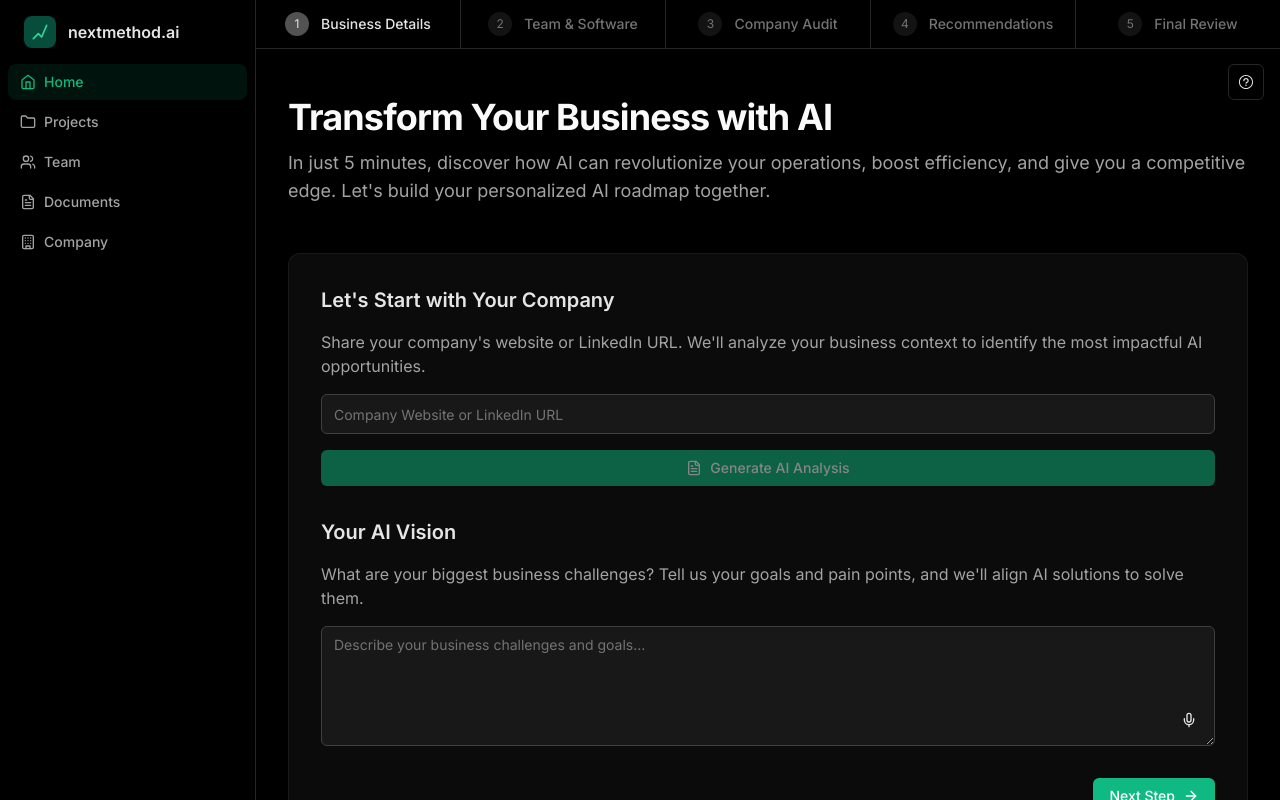
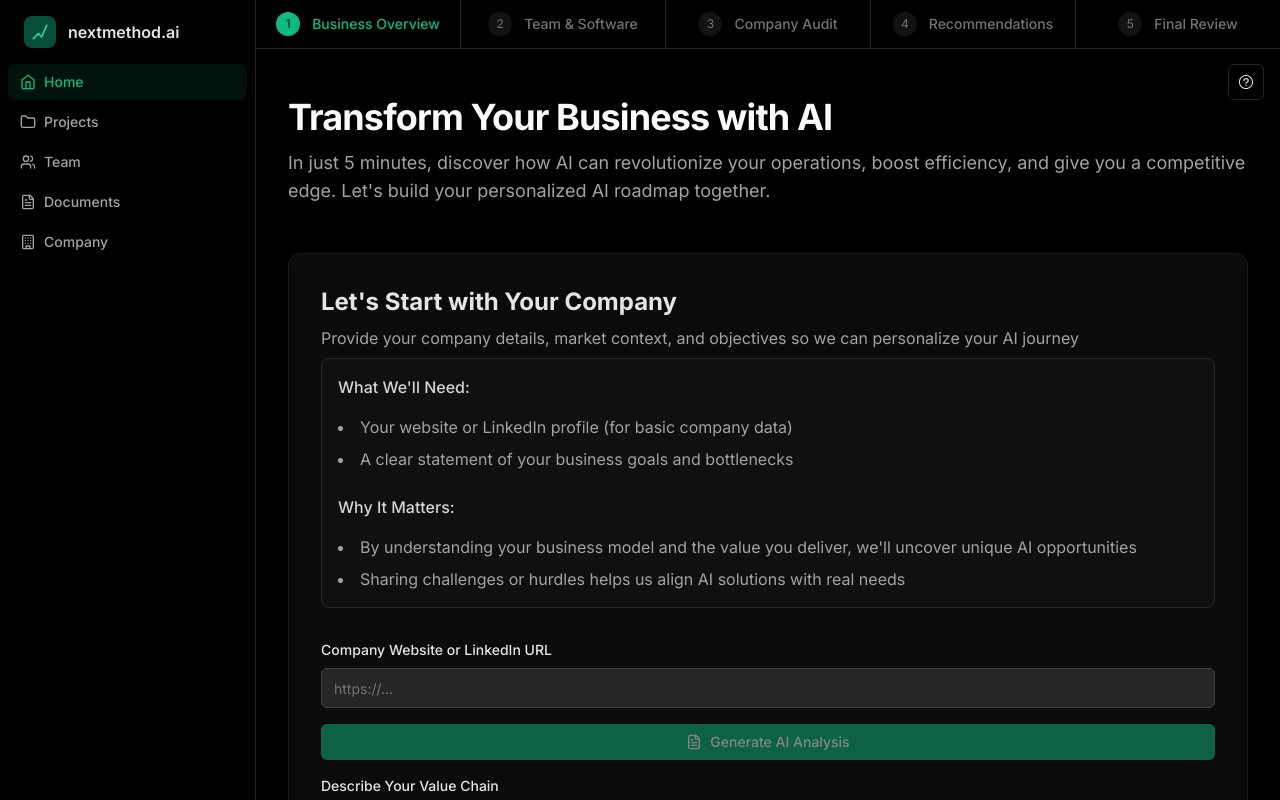
Before and after one commit to mattrob333/AI_Audit, a Next.js app: page / in a window 1280 px wide. Shown: the top 800 px of the page. Built offline with nearby package versions, Linux system fonts and the light colour scheme.

Commit message:
style updates to page 1

```diff
--- a/components/progress-steps.tsx
+++ b/components/progress-steps.tsx
@@ -3,7 +3,7 @@
 import { cn } from '@/lib/utils'
 
 const steps = [
-  { number: 1, label: 'Business Details' },
+  { number: 1, label: 'Business Overview' },
   { number: 2, label: 'Team & Software' },
   { number: 3, label: 'Company Audit' },
   { number: 4, label: 'Recommendations' },
@@ -46,7 +46,7 @@ export function ProgressSteps({
                 variant === 'horizontal' && 'flex-1',
                 variant === 'vertical' && 'px-4 py-2',
                 variant === 'vertical' && isCompleted && 'bg-emerald-500/10',
-                variant === 'vertical' && isCurrent && 'bg-neutral-800/50',
+                variant === 'vertical' && isCurrent && 'bg-emerald-500/20',
                 variant === 'vertical' && !isCompleted && !isCurrent && 'hover:bg-neutral-800/20'
               )}
             >
@@ -61,7 +61,7 @@ export function ProgressSteps({
                   className={cn(
                     'flex h-6 w-6 shrink-0 items-center justify-center rounded-full text-xs',
                     isCompleted && 'bg-emerald-500 text-neutral-900',
-                    isCurrent && 'bg-neutral-600 text-neutral-200',
+                    isCurrent && 'bg-emerald-500 text-neutral-900',
                     !isCompleted && !isCurrent && 'bg-neutral-800/50 text-neutral-500'
                   )}
                 >
@@ -71,7 +71,7 @@ export function ProgressSteps({
                   className={cn(
                     'ml-3 whitespace-nowrap font-medium',
                     isCompleted && 'text-emerald-500',
-                    isCurrent && 'text-neutral-200',
+                    isCurrent && 'text-emerald-500',
                     !isCompleted && !isCurrent && 'text-neutral-500'
                   )}
                 >
--- a/components/project-form.tsx
+++ b/components/project-form.tsx
@@ -138,32 +138,38 @@ export function ProjectForm({
 
   return (
     <div className="space-y-8">
-      <section className="space-y-4">
-        <h2 className="text-xl font-semibold text-neutral-200">Let's Start with Your Company</h2>
+      <div className="space-y-2">
+        <h2 className="text-2xl font-bold text-neutral-200">Let's Start with Your Company</h2>
         <p className="text-neutral-400">
-          Share your company's website or LinkedIn URL. We'll analyze your business context to identify the most impactful AI opportunities.
+          Provide your company details, market context, and objectives so we can personalize your AI journey
         </p>
+        <div className="mt-4 space-y-4 p-4 bg-neutral-900/50 rounded-lg border border-neutral-800">
+          <h3 className="font-medium text-neutral-300">What We'll Need:</h3>
+          <ul className="list-disc list-inside space-y-2 text-neutral-400">
+            <li>Your website or LinkedIn profile (for basic company data)</li>
+            <li>A clear statement of your business goals and bottlenecks</li>
+          </ul>
+          <h3 className="font-medium text-neutral-300 pt-2">Why It Matters:</h3>
+          <ul className="list-disc list-inside space-y-2 text-neutral-400">
+            <li>By understanding your business model and the value you deliver, we'll uncover unique AI opportunities</li>
+            <li>Sharing challenges or hurdles helps us align AI solutions with real needs</li>
+          </ul>
+        </div>
+      </div>
 
       <div className="space-y-4">
+        <div className="space-y-2">
+          <label htmlFor="businessUrl" className="block text-sm font-medium text-neutral-200">
+            Company Website or LinkedIn URL
+          </label>
           <Input
-            placeholder="Company Website or LinkedIn URL"
+            id="businessUrl"
+            placeholder="https://..."
             value={formData?.businessUrl || ''}
-            onChange={(e) => {
-              if (formData === null) {
-                setFormData({
-                  businessUrl: e.target.value,
-                  aiSummary: '',
-                  userDescription: '',
-                })
-              } else {
-                setFormData({
-                  ...formData,
-                  businessUrl: e.target.value
-                })
-              }
-            }}
-            className="bg-neutral-800/50 border-neutral-700 text-neutral-200 placeholder:text-neutral-500"
+            onChange={(e) => setFormData({ ...formData as BusinessDetails, businessUrl: e.target.value })}
+            className="bg-neutral-800 border-neutral-700 text-neutral-200 placeholder:text-neutral-500"
           />
+        </div>
 
         <Button
           onClick={generateSummary}
@@ -187,47 +193,24 @@ export function ProjectForm({
             </>
           )}
         </Button>
-        </div>
-      </section>
 
-      {formData?.aiSummary && (
-        <section className="space-y-4">
-          <h2 className="text-xl font-semibold text-neutral-200">AI Analysis</h2>
-          <div className="rounded-lg bg-neutral-800/50 border border-neutral-700 p-4">
-            <ReactMarkdown className="prose prose-invert max-w-none">
-              {formData.aiSummary}
-            </ReactMarkdown>
-          </div>
-        </section>
-      )}
-
-      <section className="space-y-4">
-        <h2 className="text-xl font-semibold text-neutral-200">Your AI Vision</h2>
-        <p className="text-neutral-400">
-          What are your biggest business challenges? Tell us your goals and pain points, and we'll align AI solutions to solve them.
+        <div className="space-y-2">
+          <label className="block text-sm font-medium text-neutral-200">
+            Describe Your Value Chain
+          </label>
+          <p className="text-sm text-neutral-400">
+            Share your key inputs (leads, raw materials, etc.), how they're processed, and what outputs you deliver to your customers.
+            Where do you see the biggest slowdowns or roadblocks in your current workflow?
           </p>
-
           <div className="relative">
             <Textarea
               placeholder="Describe your business challenges and goals..."
               value={formData?.userDescription || ''}
-            onChange={(e) => {
-              if (formData === null) {
-                setFormData({
-                  businessUrl: '',
-                  aiSummary: '',
-                  userDescription: e.target.value,
-                })
-              } else {
-                setFormData({
-                  ...formData,
-                  userDescription: e.target.value
-                })
-              }
-            }}
-            className="min-h-[120px] bg-neutral-800/50 border-neutral-700 text-neutral-200 placeholder:text-neutral-500"
+              onChange={(e) => setFormData({ ...formData as BusinessDetails, userDescription: e.target.value })}
+              className="min-h-[120px] bg-neutral-800 border-neutral-700 text-neutral-200 placeholder:text-neutral-500"
             />
-
+            <div className="absolute bottom-2 right-2 flex items-center space-x-2">
+              <span className="text-sm text-neutral-400">Voice Input</span>
               <TooltipProvider>
                 <Tooltip>
                   <TooltipTrigger asChild>
@@ -235,7 +218,6 @@ export function ProjectForm({
                       size="icon"
                       variant="ghost"
                       className={cn(
-                    "absolute bottom-2 right-2",
                         isRecording && "text-red-500",
                         transcribing && "text-yellow-500"
                       )}
@@ -262,7 +244,20 @@ export function ProjectForm({
                 </Tooltip>
               </TooltipProvider>
             </div>
+          </div>
+        </div>
+      </div>
+
+      {formData?.aiSummary && (
+        <section className="space-y-4">
+          <h2 className="text-xl font-semibold text-neutral-200">AI Analysis</h2>
+          <div className="rounded-lg bg-neutral-800/50 border border-neutral-700 p-4">
+            <ReactMarkdown className="prose prose-invert max-w-none">
+              {formData.aiSummary}
+            </ReactMarkdown>
+          </div>
         </section>
+      )}
     </div>
   )
 }
```
Lines whose indentation alone changed are shown as unchanged.
